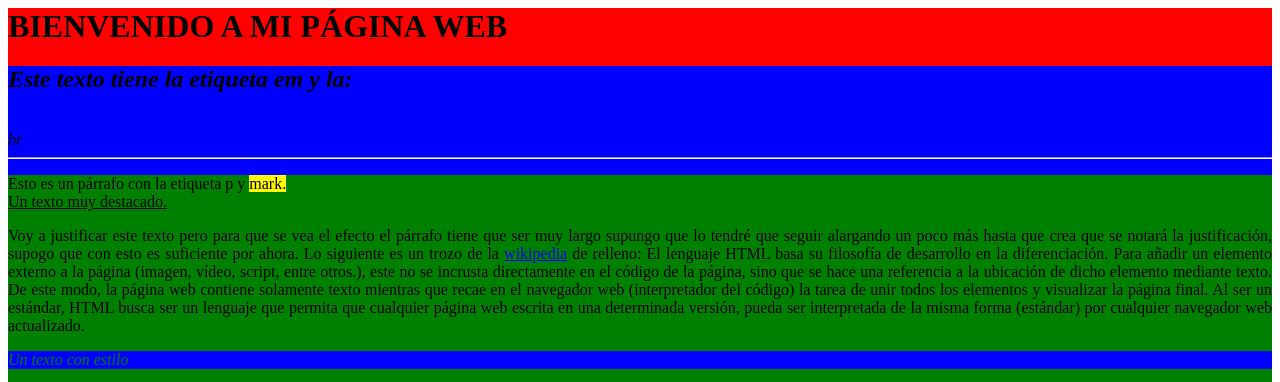
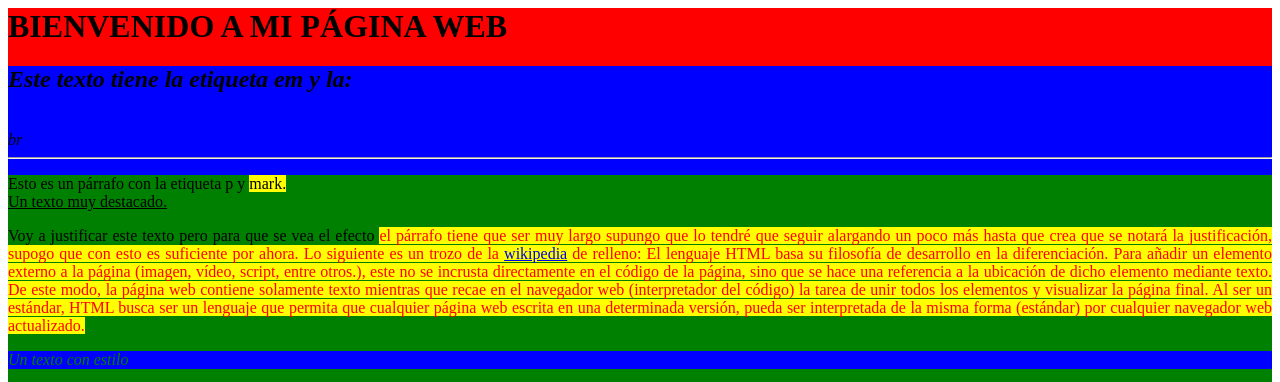
Before and after one commit to DVMoya/DVMoya.github.io, a plain HTML site: page index.html in a window 1280 px wide. Shown: the top 382 px of the page. Drawn offline with Linux system fonts and the light colour scheme.

Commit message:
Update index.html

```diff
--- a/index.html
+++ b/index.html
@@ -23,7 +23,7 @@
 		<br><u>Un texto muy destacado.</u>
 	</p>
 
-	<p align='justify'>Voy a justificar este texto pero para que se vea el efecto el párrafo tiene que ser muy largo supungo que lo tendré que seguir alargando un poco más hasta que crea que se notará la justificación, supogo que con esto es suficiente por ahora. Lo siguiente es un trozo de la <a href='https://es.wikipedia.org/wiki/HTML'>wikipedia</a> de relleno: El lenguaje HTML basa su filosofía de desarrollo en la diferenciación. Para añadir un elemento externo a la página (imagen, vídeo, script, entre otros.), este no se incrusta directamente en el código de la página, sino que se hace una referencia a la ubicación de dicho elemento mediante texto. De este modo, la página web contiene solamente texto mientras que recae en el navegador web (interpretador del código) la tarea de unir todos los elementos y visualizar la página final. Al ser un estándar, HTML busca ser un lenguaje que permita que cualquier página web escrita en una determinada versión, pueda ser interpretada de la misma forma (estándar) por cualquier navegador web actualizado.<p>
+	<p align='justify'>Voy a justificar este texto pero para que se vea el efecto <span style='background: yellow; color: red'> el párrafo tiene que ser muy largo supungo que lo tendré que seguir alargando un poco más hasta que crea que se notará la justificación, supogo que con esto es suficiente por ahora. Lo siguiente es un trozo de la <a href='https://es.wikipedia.org/wiki/HTML'>wikipedia</a> de relleno: El lenguaje HTML basa su filosofía de desarrollo en la diferenciación. Para añadir un elemento externo a la página (imagen, vídeo, script, entre otros.), este no se incrusta directamente en el código de la página, sino que se hace una referencia a la ubicación de dicho elemento mediante texto. De este modo, la página web contiene solamente texto mientras que recae en el navegador web (interpretador del código) la tarea de unir todos los elementos y visualizar la página final. Al ser un estándar, HTML busca ser un lenguaje que permita que cualquier página web escrita en una determinada versión, pueda ser interpretada de la misma forma (estándar) por cualquier navegador web actualizado.<p>
 <!este comentario es inútil>
 
 	<p style='background-color:blue; color:green'> <i>Un texto con estilo</i></p>
```
